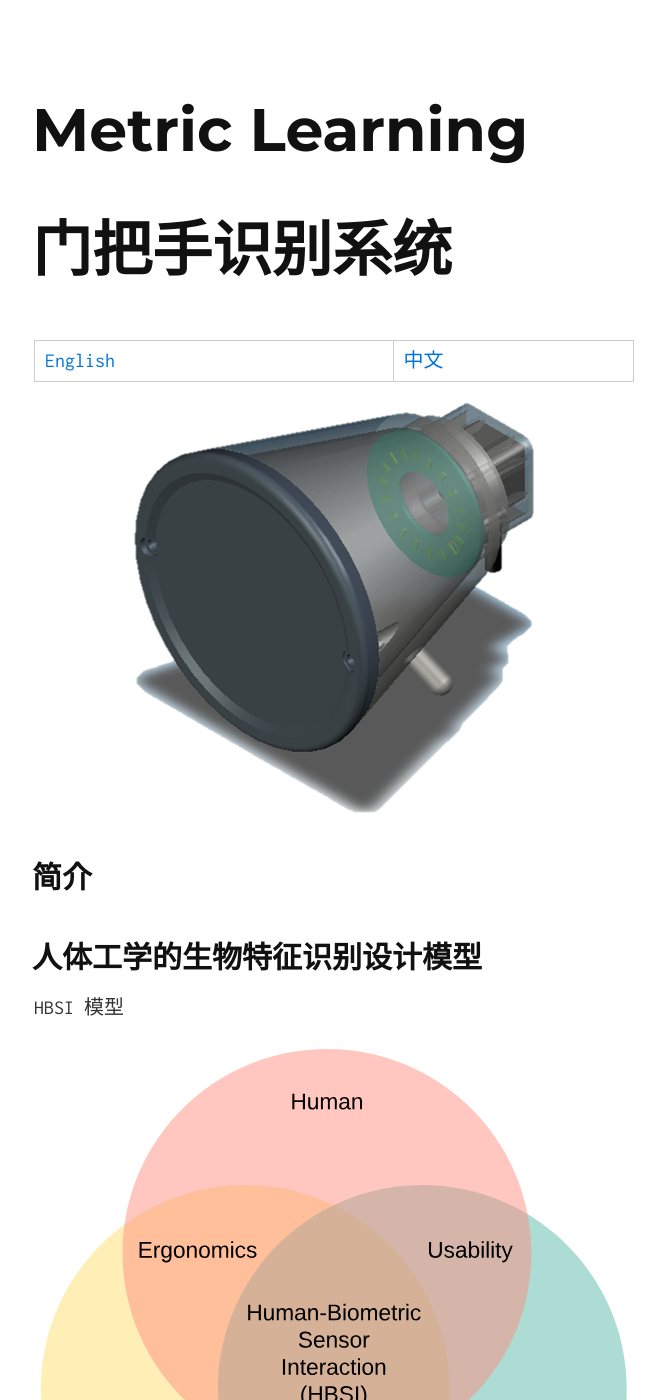
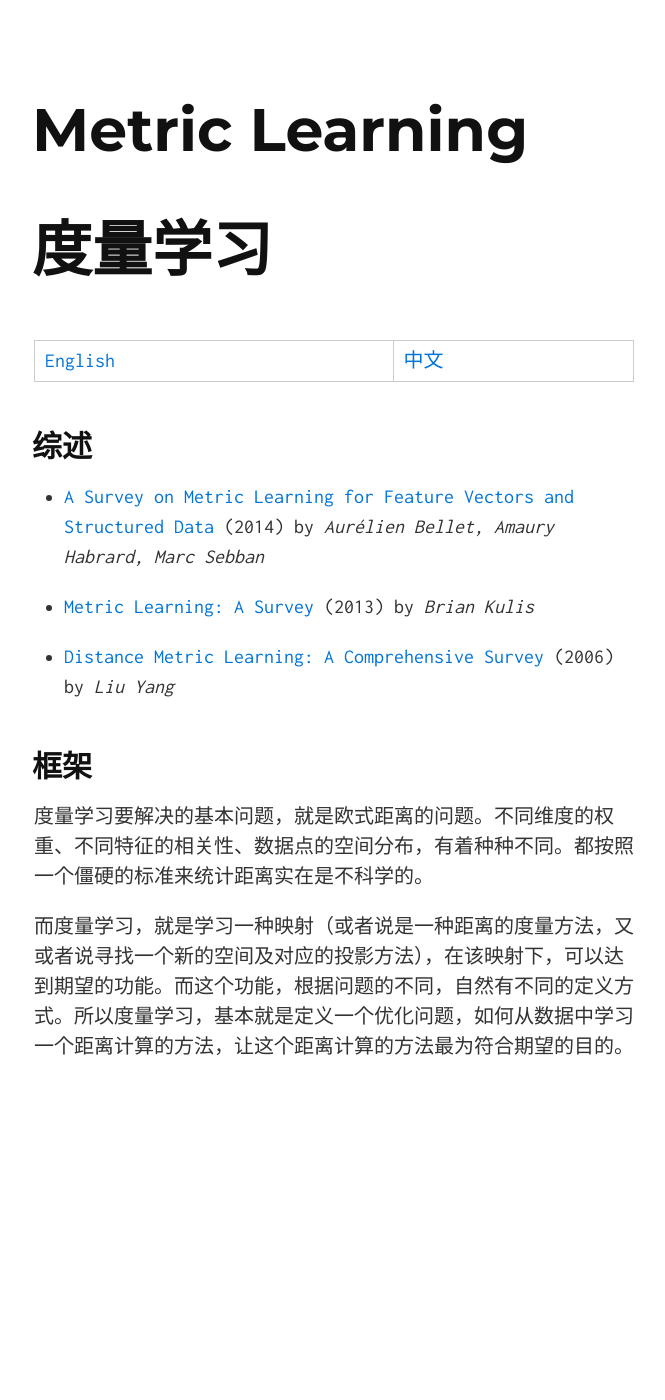
Before and after one commit to quxiaofeng/metriclearning, a Jekyll site: the page built from cn.html, in a window 1280 px wide and 1400 px high. Shown: the whole window, without its empty margins (306-971 px from the left). Built offline with Jekyll 4.4.1, drawn with Linux system fonts in a browser that asks for light colours; nearby versions of some CDN libraries; Markdown is read by kramdown in place of the engine named in the settings; some of the changed text lies outside the part shown.

```diff
--- a/_includes/cn.md
+++ b/_includes/cn.md
@@ -1,30 +1,18 @@
-门把手识别系统
+度量学习
 ======================
 
 [English](/) | [中文](/cn/)
 
-![DKHRS](/images/fig_device.png)
+## 综述 ##
 
-## 简介
++ [A Survey on Metric Learning for Feature Vectors and Structured Data](http://arxiv.org/pdf/1306.6709v4.pdf) (2014) by *Aurélien Bellet, Amaury Habrard, Marc Sebban*
 
-## 人体工学的生物特征识别设计模型 ##
++ [Metric Learning: A Survey](http://web.cse.ohio-state.edu/~kulis/pubs/ftml_metric_learning.pdf) (2013) by *Brian Kulis*
 
-HBSI 模型
++ [Distance Metric Learning: A Comprehensive Survey](http://www.cs.cmu.edu/~liuy/frame_survey_v2.pdf) (2006) by *Liu Yang*
 
-![HBSI model](/images/fig_hbsi.svg)
+## 框架 ##
 
-EBD 模型
+度量学习要解决的基本问题，就是欧式距离的问题。不同维度的权重、不同特征的相关性、数据点的空间分布，有着种种不同。都按照一个僵硬的标准来统计距离实在是不科学的。
 
-![EBD model](/images/fig_newmodel.svg)
-
-## 特征提取与分类
-
-LGBPHS
-
-![LGBPHS Method](/images/fig_lgbphs.svg)
-
-### 实验 ###
-
-流程图
-
-![Flowchart](/images/fig_flowchart.svg)
+而度量学习，就是学习一种映射（或者说是一种距离的度量方法，又或者说寻找一个新的空间及对应的投影方法），在该映射下，可以达到期望的功能。而这个功能，根据问题的不同，自然有不同的定义方式。所以度量学习，基本就是定义一个优化问题，如何从数据中学习一个距离计算的方法，让这个距离计算的方法最为符合期望的目的。
```
Also changed, not shown: _includes/index.md (+32 -0 lines).
